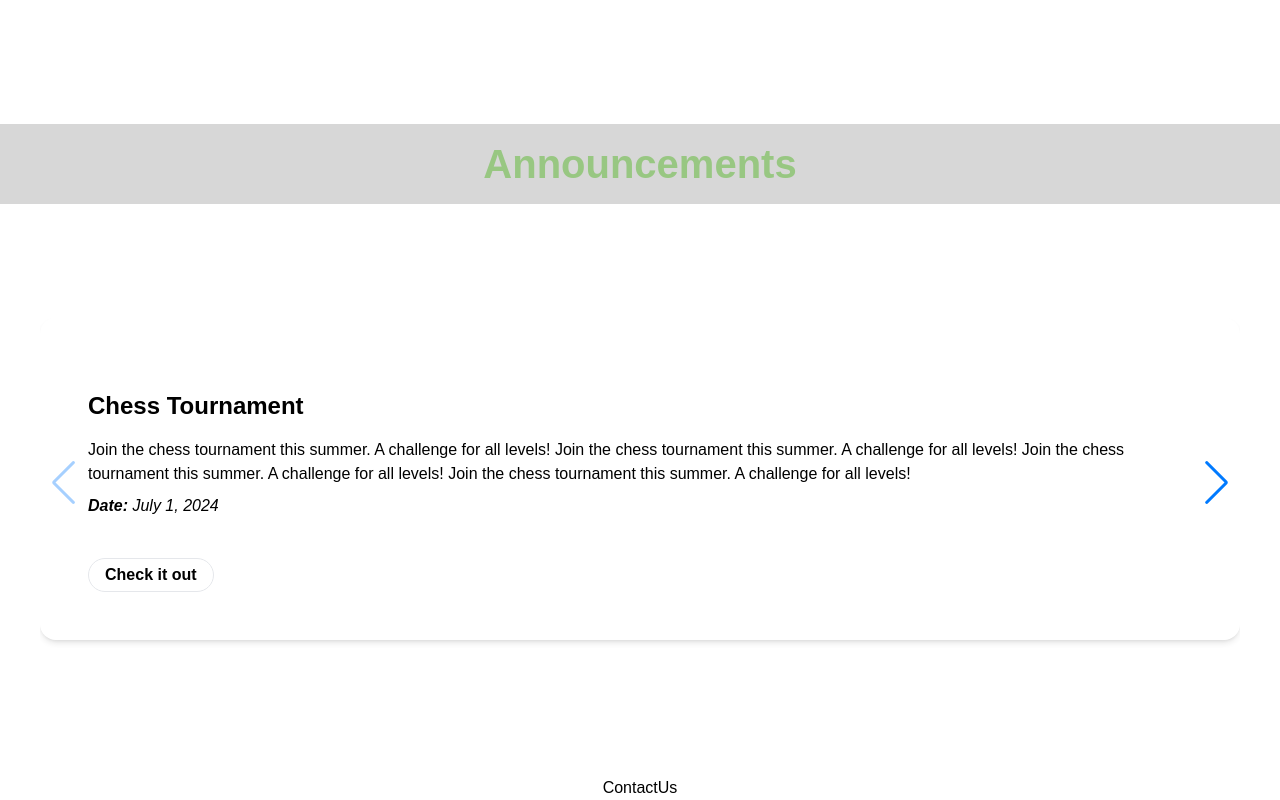
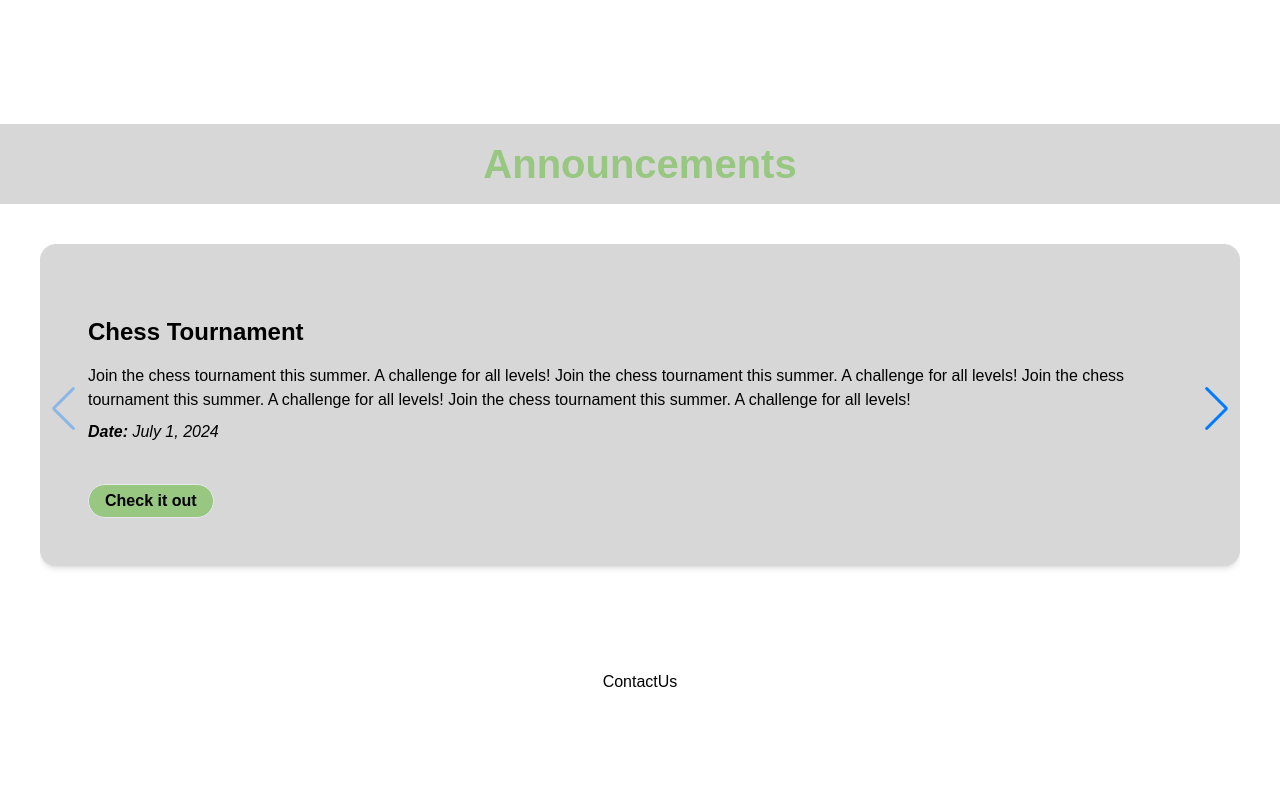
Before and after one commit to sweauhso/chess-club-website, a Next.js app in the folder chess-club-frontend/: page / in a window 1280 px wide. Shown: the part 640-1440 px from the top of the page. After the commit the page ends 1334 px from the top, so only its background shows below. Built offline with nearby package versions, Linux system fonts and the light colour scheme.

Commit message:
Finished Carousel implementation

```diff
--- a/chess-club-frontend/components/AnnouncementTile.tsx
+++ b/chess-club-frontend/components/AnnouncementTile.tsx
@@ -8,13 +8,13 @@ interface AnnouncementTileProps {
 
   const AnnouncementTile = ({ title, description, date, link }: AnnouncementTileProps) => {
     return (
-      <div className="bg-off-white ml:py-24 shadow-md mb-2 p-12 w-full rounded-2xl flex flex-col ms:flex-row items-center">
+      <div className="bg-grey ml:py-24 shadow-md mb-2 p-12 w-full rounded-2xl flex flex-col ms:flex-row items-center">
         <div className="mt-6 ms:mt-0 w-full ml:pr-10">
           <h1 className="font-black text-2xl ms:text-3xl">{title}</h1>
           <p className="mt-4 text-left">{description}</p>
           <p className="mt-2 italic"><span className="font-bold">Date:</span> {date}</p>
           <a href={link} target="_blank" rel="noopener noreferrer" className="w-full flex">
-            <button className="mt-10 border border-black-ish font-black hover:scale-105 transition-transform duration-500 ms:text-xl rounded-full px-4 py-1 flex items-center">
+            <button className=" bg-green mt-10 border border-black-ish font-black hover:scale-105 transition-transform duration-500 ms:text-xl rounded-full px-4 py-1 flex items-center">
               Check it out
             </button>
           </a>
--- a/chess-club-frontend/components/AnnouncementsCarousel.tsx
+++ b/chess-club-frontend/components/AnnouncementsCarousel.tsx
@@ -30,17 +30,12 @@ const AnnouncementsCarousel = () => {
       ];
   return (
     <div className='section mt-6 mb-14'>
-        <div className='banner bg-grey text-green font-bold mt-10'>
+        <div className='banner bg-grey text-green font-bold m-10'>
             Announcements
         </div>
         <div>
-            <div className="px-10 bg-deep-blue md:px-28 py-8 ml:py-24 mb-10 flex flex-col items-center">
+            <div className="px-10 bg-deep-blue md:px-28  mb-10 flex flex-col items-center">
         <div className="max-w-[1200px] w-full">
-            <div className="border border-white text-white rounded-full mb-4 md:mb-6 flex px-4 py-2">
-            <h1 className="font-medium italic text-2xl md:text-4xl">
-                Announcements
-            </h1>
-            </div>
             <Swiper
             modules={[Navigation]}
             navigation={{
```
